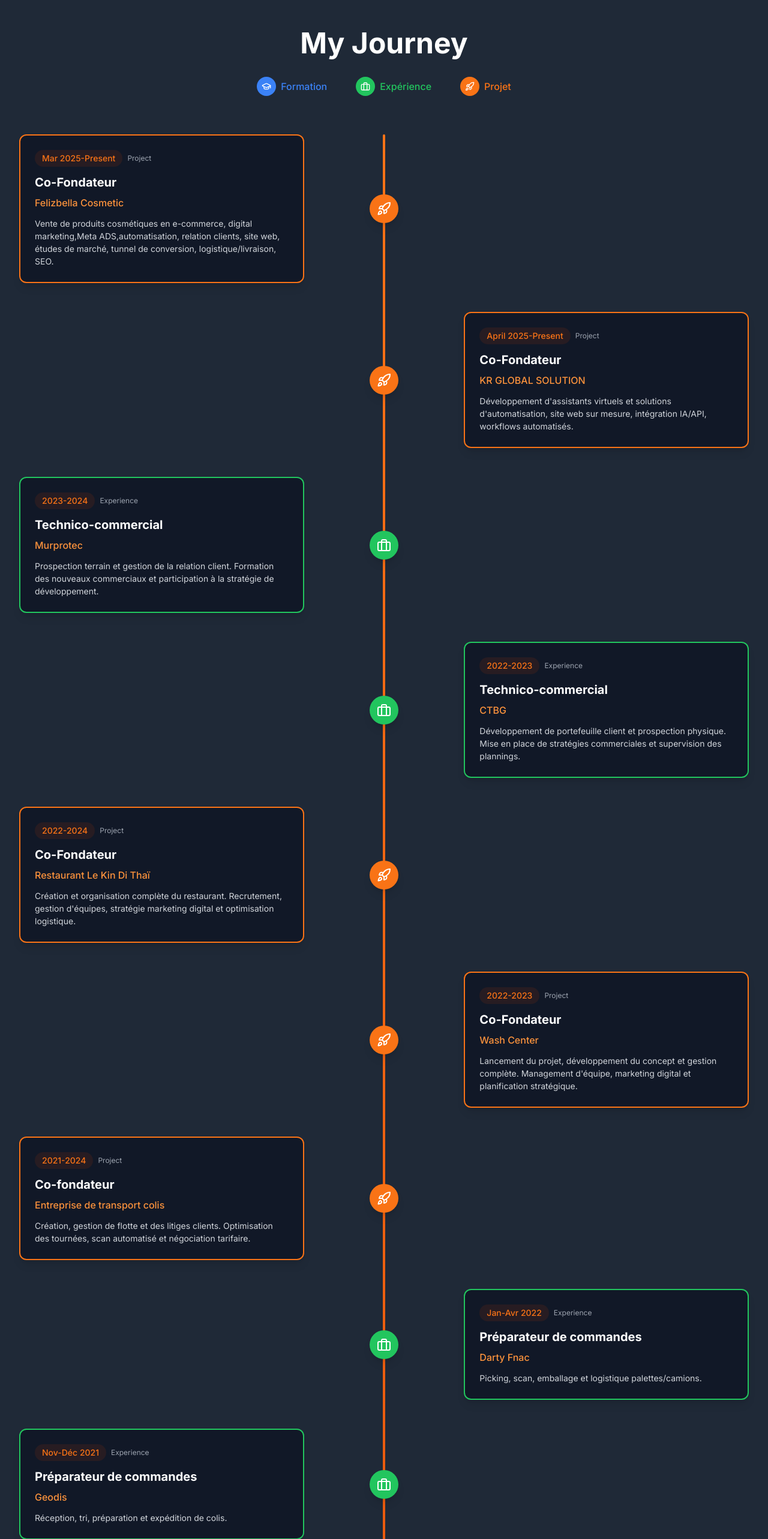
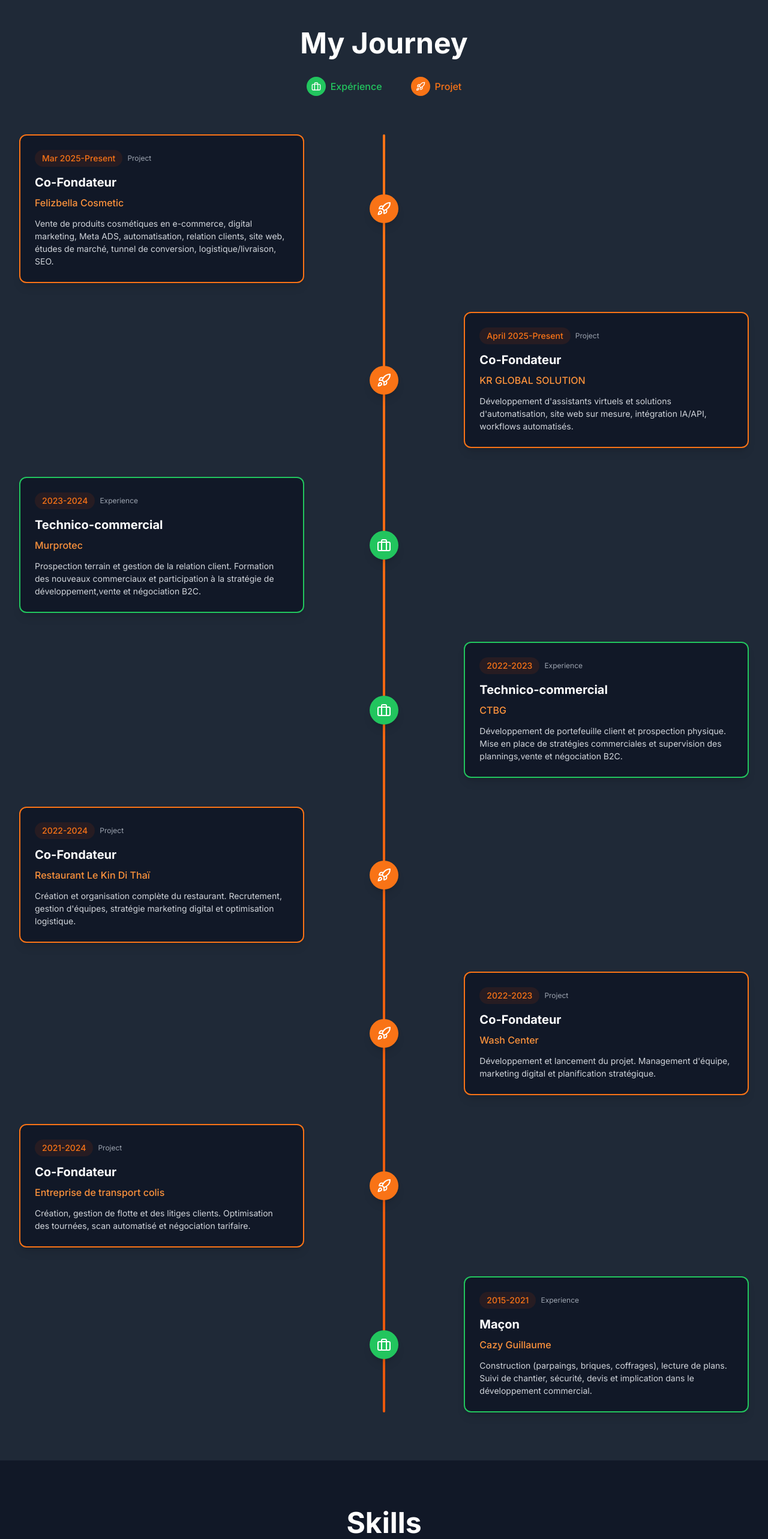
Before and after one commit to Raphael91000/portofolio, a React (Vite) app: page / in a window 1280 px wide. Shown: the part 1760-4326 px from the top of the page at 60% size. Built offline with nearby package versions, Linux system fonts and the light colour scheme.

Commit message:
modif cards parcours

```diff
--- a/src/components/sections/Timeline.tsx
+++ b/src/components/sections/Timeline.tsx
@@ -2,7 +2,7 @@ import React from 'react';
 import { useTranslation } from 'react-i18next';
 import { motion } from 'framer-motion';
 import { useInView } from 'react-intersection-observer';
-import { GraduationCap, Briefcase, Rocket } from 'lucide-react';
+import { Briefcase, Rocket } from 'lucide-react';
 import { timelineData } from '../../data/timeline';
 
 const Timeline: React.FC = () => {
@@ -14,8 +14,6 @@ const Timeline: React.FC = () => {
 
   const getIcon = (type: string) => {
     switch (type) {
-      case 'education':
-        return GraduationCap;
       case 'experience':
         return Briefcase;
       case 'project':
@@ -27,8 +25,6 @@ const Timeline: React.FC = () => {
 
   const getColor = (type: string) => {
     switch (type) {
-      case 'education':
-        return 'bg-blue-500';
       case 'experience':
         return 'bg-green-500';
       case 'project':
@@ -40,8 +36,6 @@ const Timeline: React.FC = () => {
 
   const getBorderColor = (type: string) => {
     switch (type) {
-      case 'education':
-        return 'border-blue-500';
       case 'experience':
         return 'border-green-500';
       case 'project':
@@ -53,8 +47,6 @@ const Timeline: React.FC = () => {
 
   const getHoverBgColor = (type: string) => {
     switch (type) {
-      case 'education':
-        return 'hover:bg-blue-50 dark:hover:bg-blue-900/10';
       case 'experience':
         return 'hover:bg-green-50 dark:hover:bg-green-900/10';
       case 'project':
@@ -80,13 +72,6 @@ const Timeline: React.FC = () => {
 
           {/* Légende */}
           <div className="flex justify-center items-center space-x-8 flex-wrap gap-4">
-            <div className="flex items-center space-x-2">
-              <div className="w-8 h-8 rounded-full bg-blue-500 flex items-center justify-center">
-                <GraduationCap className="h-4 w-4 text-white" />
-              </div>
-              <span className="text-blue-500 font-medium">Formation</span>
-            </div>
-
             <div className="flex items-center space-x-2">
               <div className="w-8 h-8 rounded-full bg-green-500 flex items-center justify-center">
                 <Briefcase className="h-4 w-4 text-white" />
--- a/src/data/timeline.ts
+++ b/src/data/timeline.ts
@@ -5,12 +5,12 @@ export const timelineData: TimelineItem[] = [
     year: 'Mar 2025-Present',
     title: 'Co-Fondateur',
     company: 'Felizbella Cosmetic',
-    description: 'Vente de produits cosmétiques en e-commerce, digital marketing,Meta ADS,automatisation, relation clients, site web, études de marché, tunnel de conversion, logistique/livraison, SEO.',
+    description: 'Vente de produits cosmétiques en e-commerce, digital marketing, Meta ADS, automatisation, relation clients, site web, études de marché, tunnel de conversion, logistique/livraison, SEO.',
     type: 'project'
   },
   {
     year: 'April 2025-Present',
-    title: ' Co-Fondateur',
+    title: 'Co-Fondateur',
     company: 'KR GLOBAL SOLUTION',
     description: 'Développement d\'assistants virtuels et solutions d\'automatisation, site web sur mesure, intégration IA/API, workflows automatisés.',
     type: 'project'
@@ -19,14 +19,14 @@ export const timelineData: TimelineItem[] = [
     year: '2023-2024',
     title: 'Technico-commercial',
     company: 'Murprotec',
-    description: 'Prospection terrain et gestion de la relation client. Formation des nouveaux commerciaux et participation à la stratégie de développement.',
+    description: 'Prospection terrain et gestion de la relation client. Formation des nouveaux commerciaux et participation à la stratégie de développement,vente et négociation B2C.',
     type: 'experience'
   },
   {
     year: '2022-2023',
     title: 'Technico-commercial',
     company: 'CTBG',
-    description: 'Développement de portefeuille client et prospection physique. Mise en place de stratégies commerciales et supervision des plannings.',
+    description: 'Développement de portefeuille client et prospection physique. Mise en place de stratégies commerciales et supervision des plannings,vente et négociation B2C.',
     type: 'experience'
   },
   {
@@ -40,32 +40,18 @@ export const timelineData: TimelineItem[] = [
     year: '2022-2023',
     title: 'Co-Fondateur',
     company: 'Wash Center',
-    description: 'Lancement du projet, développement du concept et gestion complète. Management d\'équipe, marketing digital et planification stratégique.',
+    description: 'Développement et lancement  du projet. Management d\'équipe, marketing digital et planification stratégique.',
     type: 'project'
   },
   {
     year: '2021-2024',
-    title: 'Co-fondateur',
+    title: 'Co-Fondateur',
     company: 'Entreprise de transport colis',
     description: 'Création, gestion de flotte et des litiges clients. Optimisation des tournées, scan automatisé et négociation tarifaire.',
     type: 'project'
   },
   {
-    year: 'Jan-Avr 2022',
-    title: 'Préparateur de commandes',
-    company: 'Darty Fnac',
-    description: 'Picking, scan, emballage et logistique palettes/camions.',
-    type: 'experience'
-  },
-  {
-    year: 'Nov-Déc 2021',
-    title: 'Préparateur de commandes',
-    company: 'Geodis',
-    description: 'Réception, tri, préparation et expédition de colis.',
-    type: 'experience'
-  },
-  {
-    year: '2015 2021',
+    year: '2015-2021',
     title: 'Maçon',
     company: 'Cazy Guillaume',
     description: 'Construction (parpaings, briques, coffrages), lecture de plans. Suivi de chantier, sécurité, devis et implication dans le développement commercial.',
```
